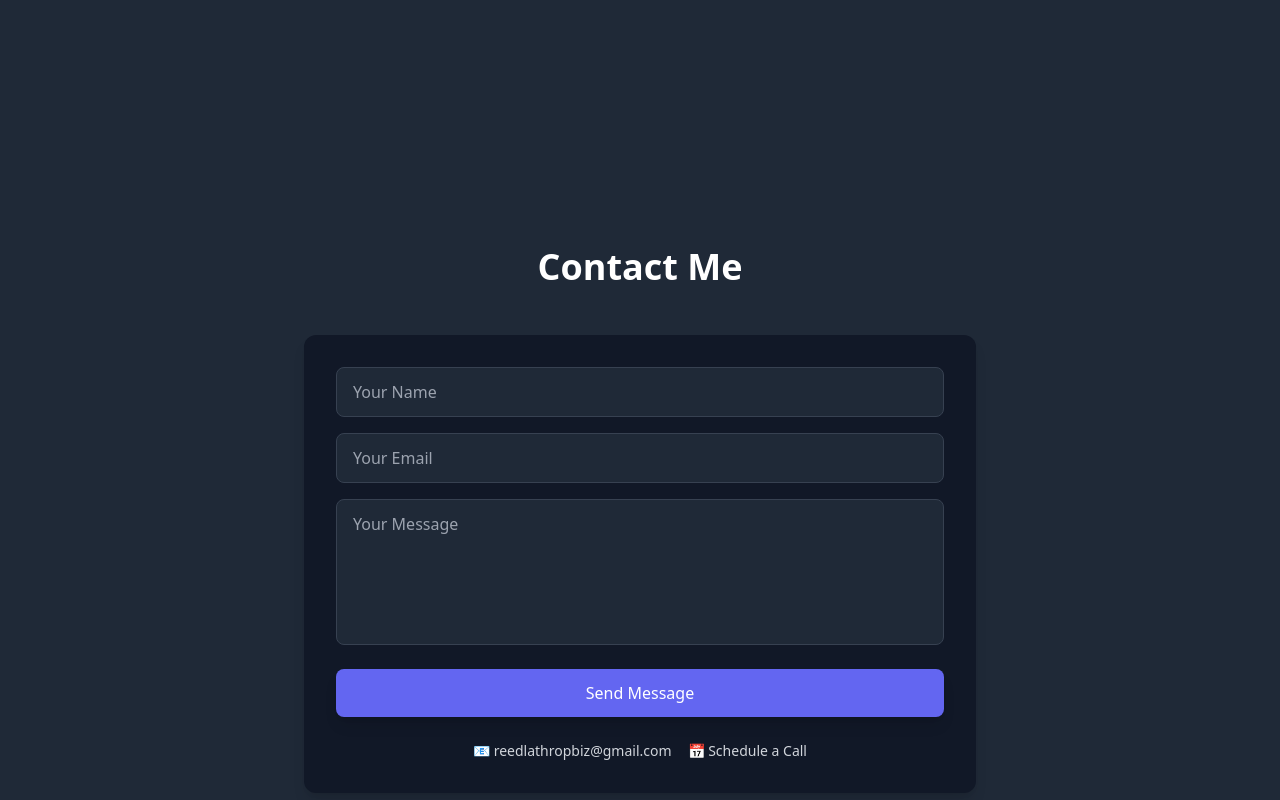
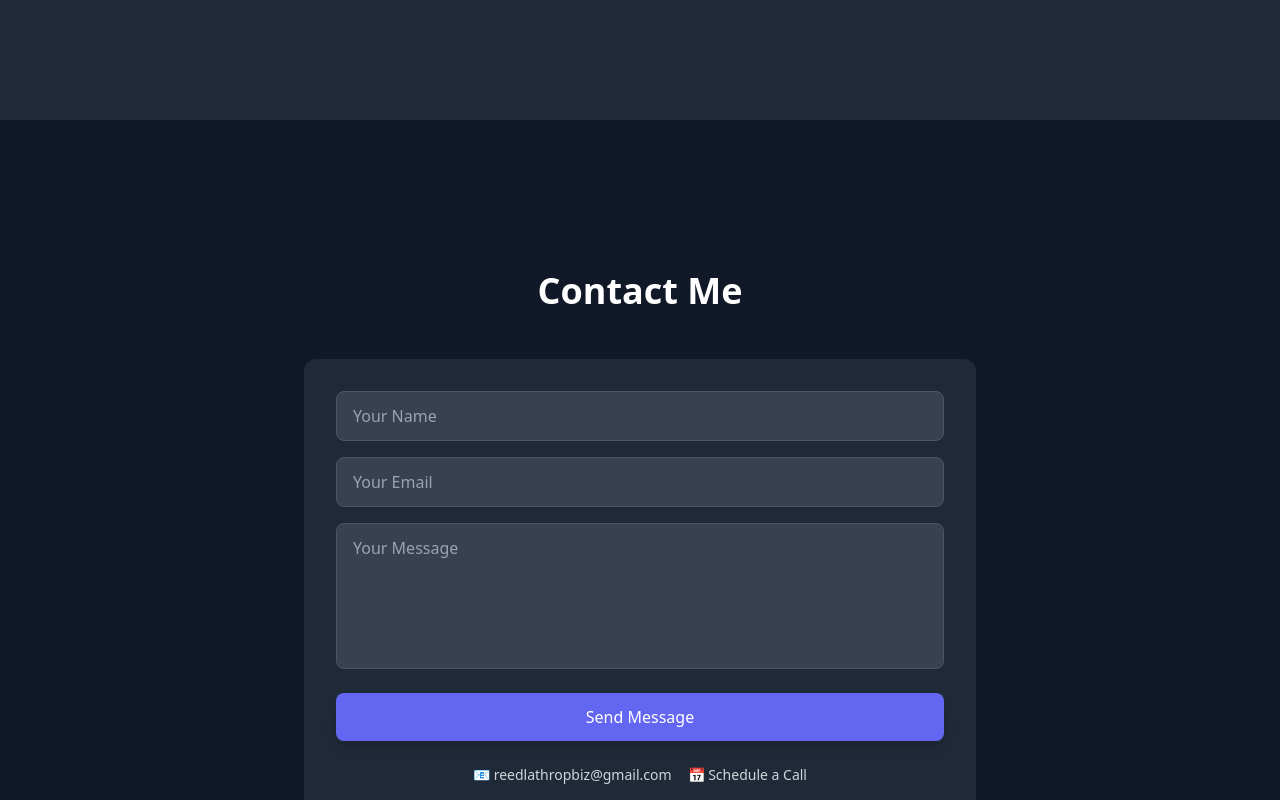
Before and after one commit to reedthedev13/Project-Portfolio, a React (Vite) app: page / in a window 1280 px wide. Shown: the part 2720-3520 px from the top of the page. Built offline with nearby package versions, Linux system fonts and the light colour scheme.

Commit message:
contact / about seperation

```diff
--- a/src/pages/Contact.tsx
+++ b/src/pages/Contact.tsx
@@ -4,8 +4,11 @@ export const Contact = () => {
   return (
     <section
       id="contact"
-      className="min-h-screen px-6 md:px-24 py-20 bg-gray-800 text-white flex flex-col items-center justify-center"
+      className="min-h-screen px-6 md:px-24 pt-32 pb-20 bg-gray-900 text-white flex flex-col items-center justify-center relative"
     >
+      {/* Gradient/angled top separator */}
+      <div className="absolute top-0 left-0 w-full h-16 bg-gradient-to-b from-gray-800 to-gray-900 -z-10"></div>
+
       {/* Section Title */}
       <motion.h2
         initial={{ opacity: 0, y: 20 }}
@@ -23,7 +26,7 @@ export const Contact = () => {
         whileInView={{ opacity: 1, y: 0 }}
         viewport={{ once: true }}
         transition={{ duration: 0.6, delay: 0.2 }}
-        className="w-full max-w-2xl bg-gray-900 rounded-xl shadow-lg p-8"
+        className="w-full max-w-2xl bg-gray-800 rounded-xl shadow-lg p-8"
       >
         <form
           action="mailto:reed@example.com"
@@ -35,21 +38,21 @@ export const Contact = () => {
             name="name"
             placeholder="Your Name"
             required
-            className="px-4 py-3 rounded-lg bg-gray-800 border border-gray-700 text-white focus:outline-none focus:ring-2 focus:ring-indigo-500 transition"
+            className="px-4 py-3 rounded-lg bg-gray-700 border border-gray-600 text-white focus:outline-none focus:ring-2 focus:ring-indigo-500 transition"
           />
           <input
             type="email"
             name="email"
             placeholder="Your Email"
             required
-            className="px-4 py-3 rounded-lg bg-gray-800 border border-gray-700 text-white focus:outline-none focus:ring-2 focus:ring-indigo-500 transition"
+            className="px-4 py-3 rounded-lg bg-gray-700 border border-gray-600 text-white focus:outline-none focus:ring-2 focus:ring-indigo-500 transition"
           />
           <textarea
             name="message"
             placeholder="Your Message"
             required
             rows={5}
-            className="px-4 py-3 rounded-lg bg-gray-800 border border-gray-700 text-white focus:outline-none focus:ring-2 focus:ring-indigo-500 transition resize-none"
+            className="px-4 py-3 rounded-lg bg-gray-700 border border-gray-600 text-white focus:outline-none focus:ring-2 focus:ring-indigo-500 transition resize-none"
           />
           <button
             type="submit"
```
